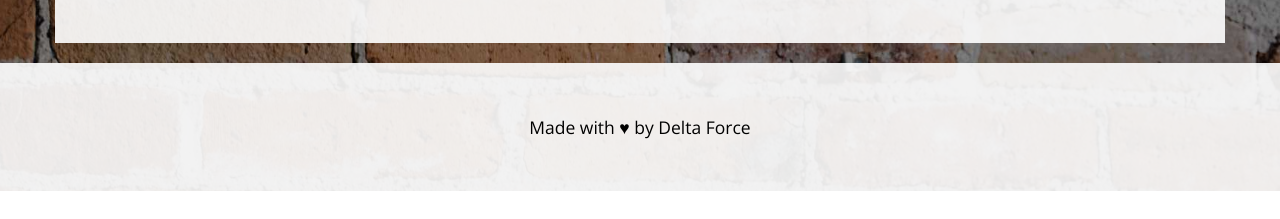
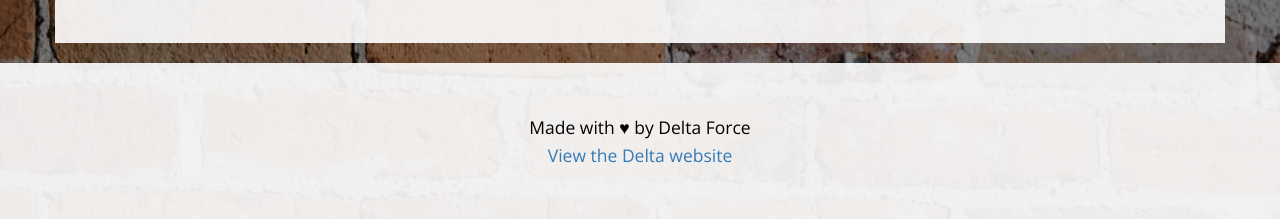
Before and after one commit to MalavikaSrikanth16/Pragyan-Dhisai, a plain HTML site: page tamil.html in a window 1280 px wide. Shown: the part 1678-1897 px from the top of the page. Before the commit the page ends 1869 px from the top, so only its background shows below. Drawn offline with nearby package versions, Linux system fonts and the light colour scheme.

Commit message:
delta link

```diff
--- a/tamil.html
+++ b/tamil.html
@@ -138,7 +138,9 @@
         <div class="container">
             <div class="row">
                 <div class="col-lg-12 text-center">
-                    <p>Made with &hearts; by Delta Force</p>
+                    <p>Made with &hearts; by Delta Force<br>
+                                        <a href='http://delta.nitt.edu/'>View the Delta website</a>
+</p>
                 </div>
             </div>
         </div>
```
Also changed, not shown: index.html (+2 -1 lines).
